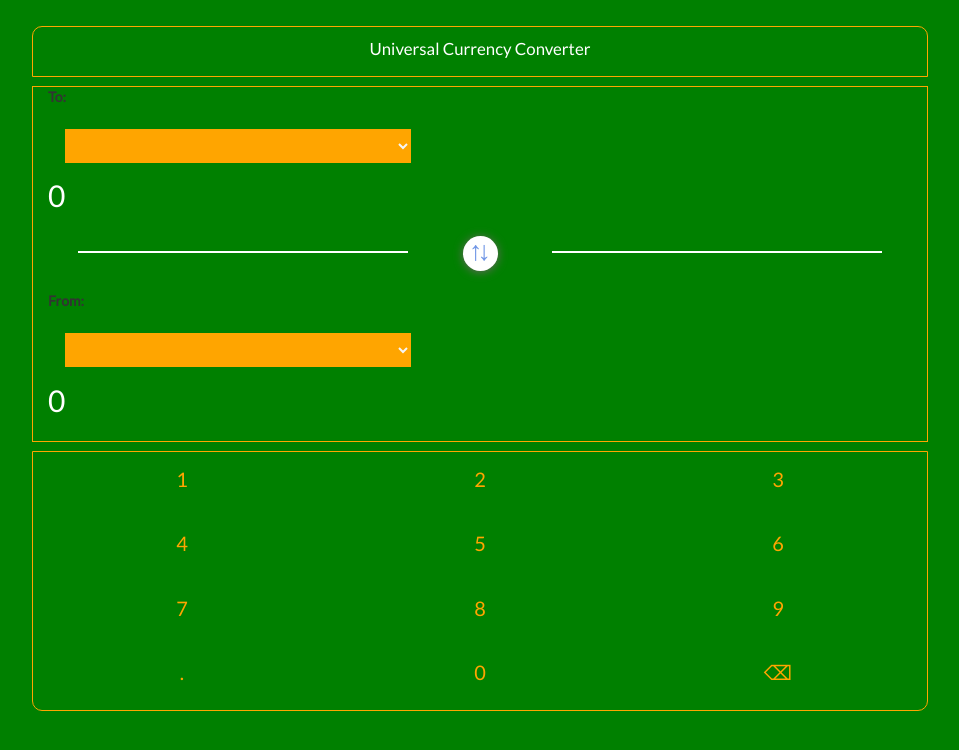
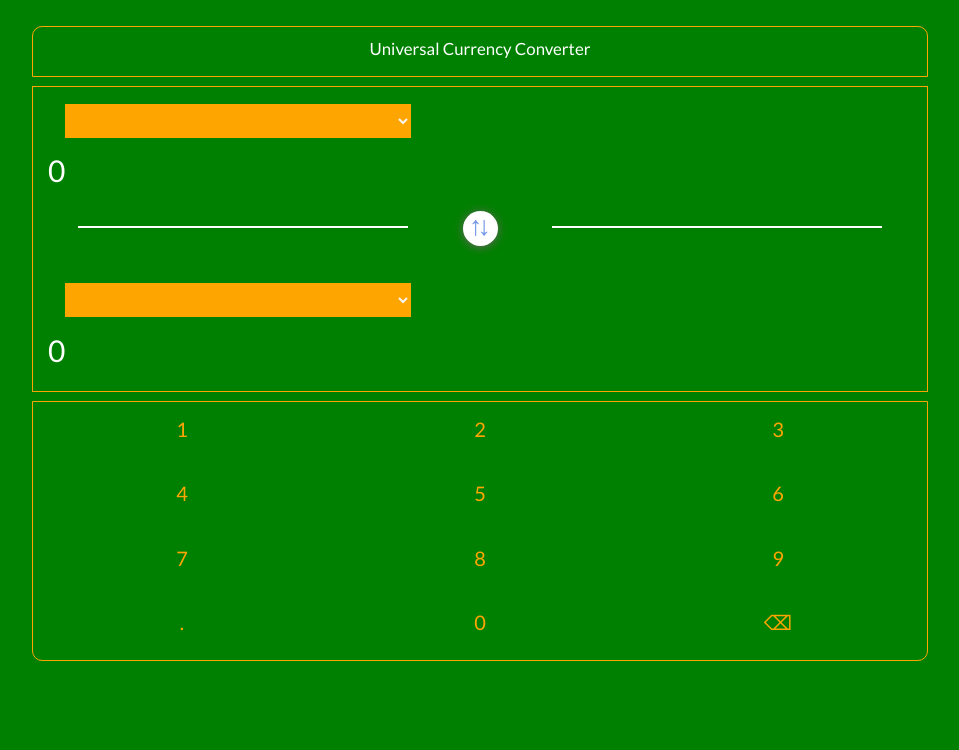
Before and after one commit to abugi/universal_currency_converter, a website: page index.html in a window 1280 px wide. Shown: the whole page, without its empty margins (160-1119 px from the left). Drawn offline with Linux system fonts and the light colour scheme.

Commit message:
Final commit

```diff
--- a/index.html
+++ b/index.html
@@ -17,7 +17,6 @@
         </span>
         <div id="panel">
                 <div class="col-xs-12 conversion">
-                    <label>To: </label>
                     <select name="currencies" class="form-control currency-list" id="convert--to">
                     </select>
                     <div class="convert conversion__container--display">
@@ -30,7 +29,6 @@
                     </button>
                 </div>
                 <div class="col-xs-12 conversion">
-                    <label>From: </label>
                     <select name="currencies" class="form-control currency-list" id="convert--from">
                     </select>
                     <div class="convert conversion__container--display">
```
